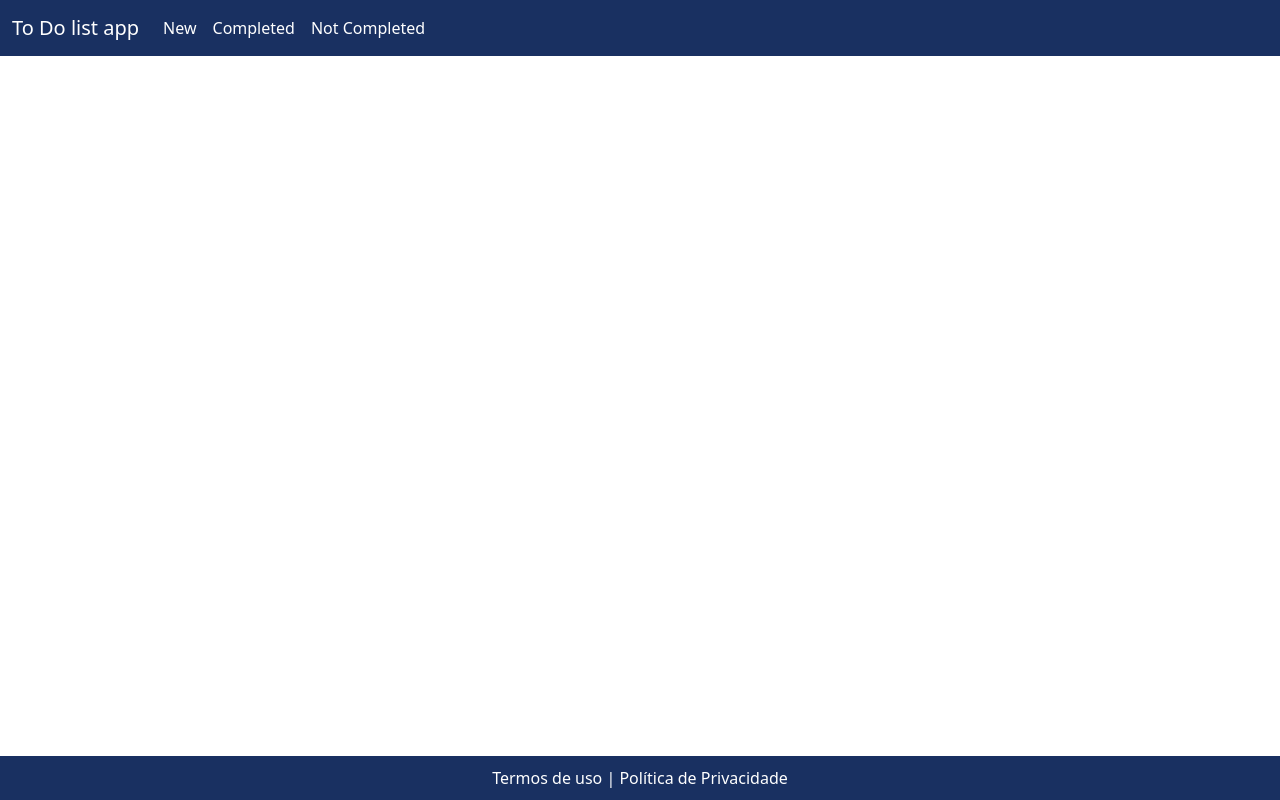
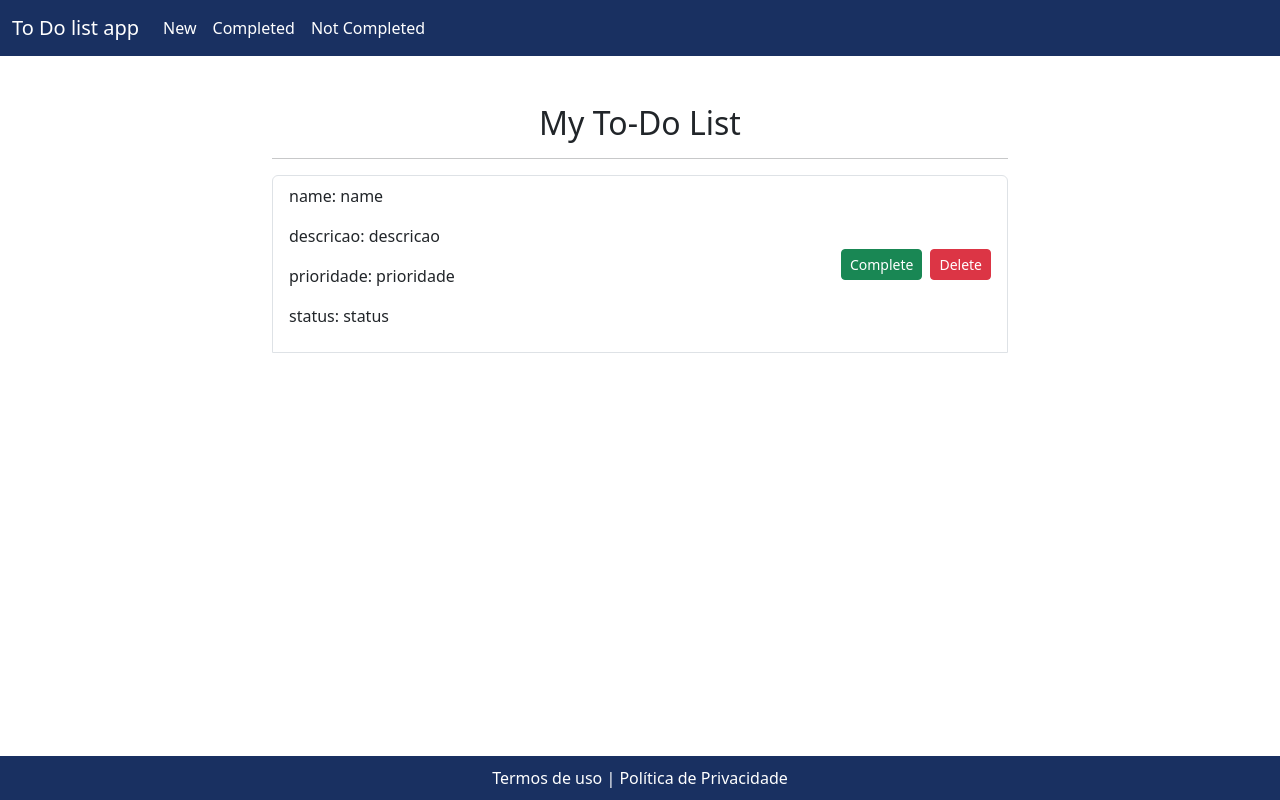
Before and after one commit to TheAbraaonix/todo-list-interface-angular, an Angular app: page / in a window 1280 px wide. Built offline with nearby package versions, Linux system fonts and the light colour scheme.

Commit message:
creating home component

```diff
--- a/src/app/app.component.html
+++ b/src/app/app.component.html
@@ -1,2 +1,3 @@
 <app-header></app-header>
+<app-home></app-home>
 <app-footer></app-footer>
--- a/src/app/app.component.ts
+++ b/src/app/app.component.ts
@@ -2,11 +2,12 @@ import { Component } from '@angular/core';
 import { RouterOutlet } from '@angular/router';
 import { HeaderComponent } from "./header/header.component";
 import { FooterComponent } from "./footer/footer.component";
+import { HomeComponent } from './home/home.component';
 
 @Component({
   selector: 'app-root',
   standalone: true,
-  imports: [RouterOutlet, HeaderComponent, FooterComponent],
+  imports: [RouterOutlet, HeaderComponent, FooterComponent, HomeComponent],
   templateUrl: './app.component.html',
   styleUrl: './app.component.css'
 })
--- a/src/app/header/header.component.html
+++ b/src/app/header/header.component.html
@@ -1,4 +1,4 @@
-<div class="fixed-top">
+<div>
     <nav class="navbar navbar-expand-lg bg-body-tertiary">
         <div class="container-fluid">
           <a class="navbar-brand" href="#">To Do list app</a>
--- /dev/null
+++ b/src/app/home/home.component.html
@@ -0,0 +1,28 @@
+<main class="container my-5">
+    <div class="row justify-content-center">
+        <div class="col-md-8">
+            <div class="secao">
+                <h2 class="text-center">My To-Do List</h2>
+            </div>
+
+            <hr>
+
+            <ul class="list-group" id="task-list">
+                <li class="list-group-item d-flex justify-content-between align-items-center">
+                    <div>
+                        <p>name: name</p>
+                        <p>descricao: descricao</p>
+                        <p>prioridade: prioridade</p>
+                        <p>status: status</p>
+                    </div>
+                    <div>
+                        <button class="btn btn-success btn-sm me-2">Complete</button>
+                        <button class="btn btn-danger btn-sm">Delete</button>
+                    </div>
+                </li>
+
+                <br>
+            </ul>
+        </div>
+    </div>
+</main>
```
Also changed, not shown: src/app/home/home.component.ts (added, +12 -0 lines), src/app/home/home.component.css (added).
